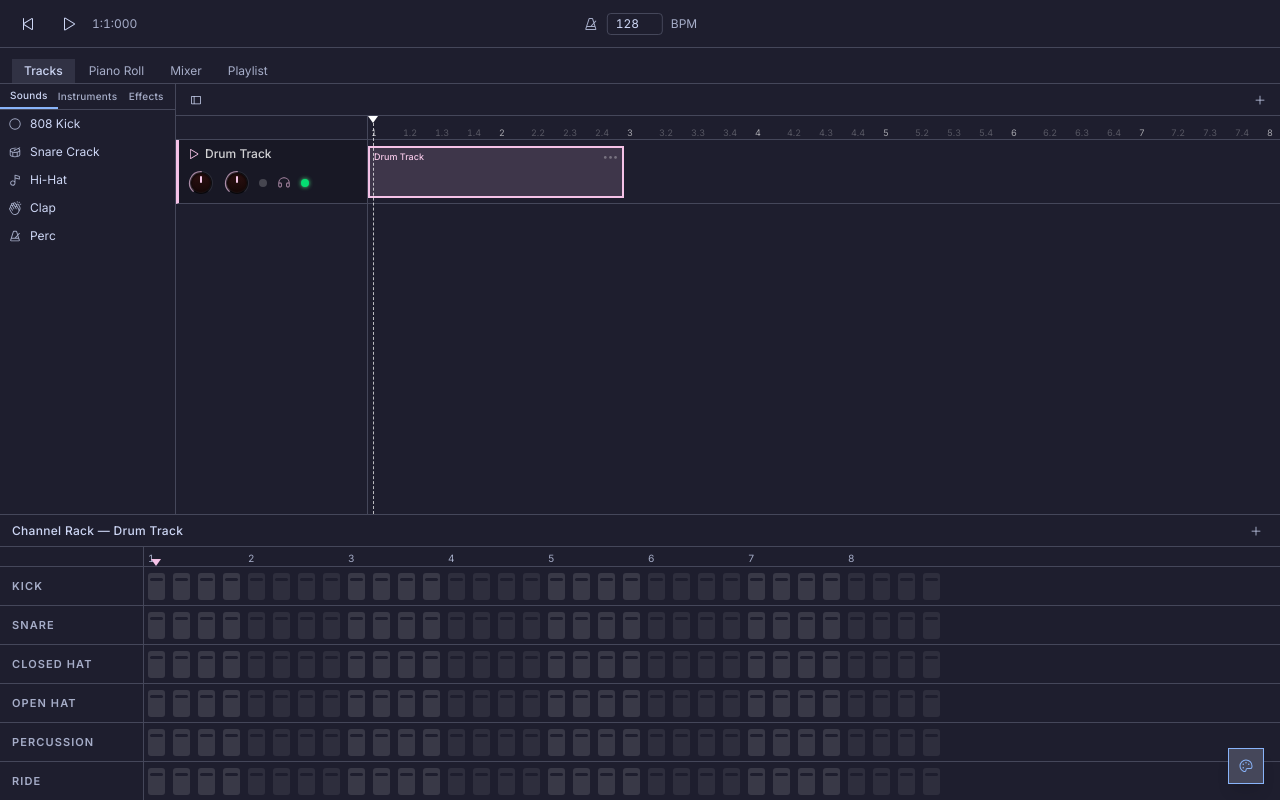
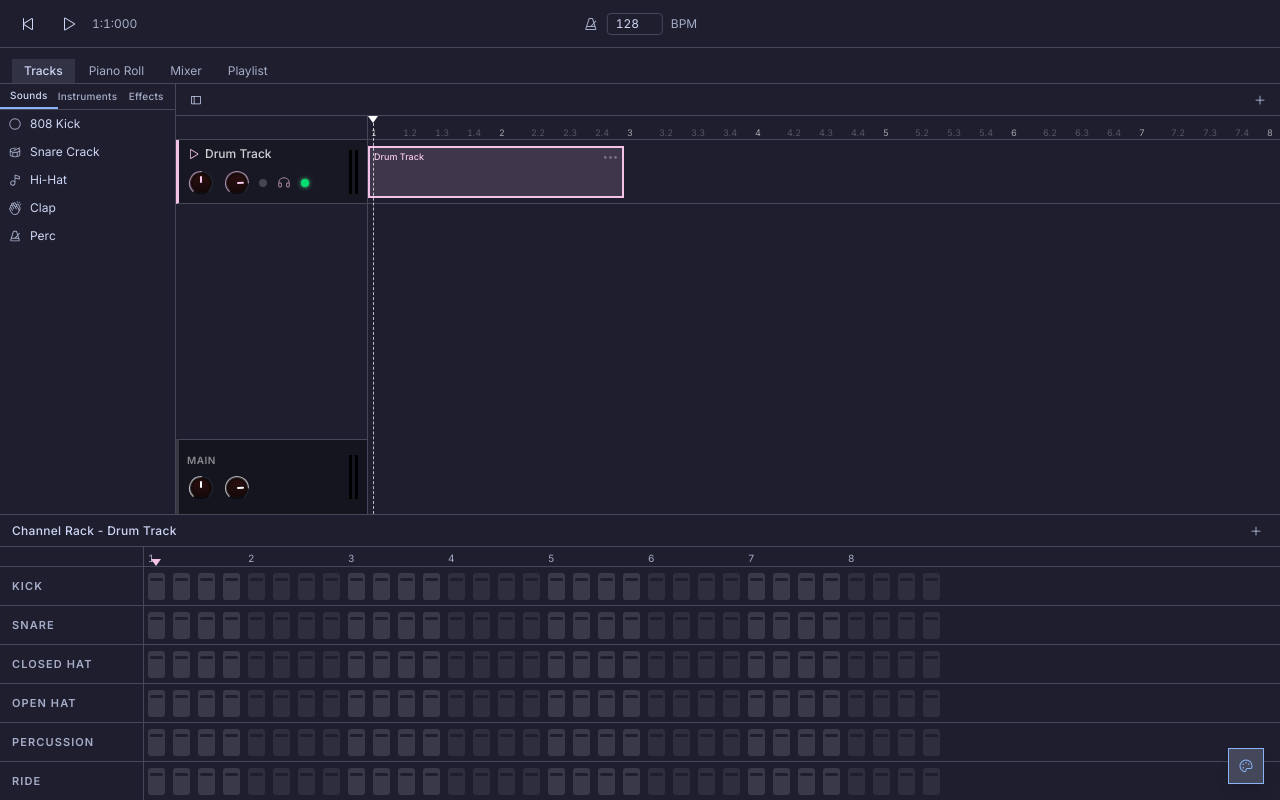
Before and after one commit to ahmoin/note-canvas, a Next.js app: page / in a window 1280 px wide. Built offline with nearby package versions, Linux system fonts and the light colour scheme.

Commit message:
feat: add volume and master/main

```diff
--- a/components/channel-rack.tsx
+++ b/components/channel-rack.tsx
@@ -163,7 +163,7 @@ export function ChannelRack() {
 		<div className="flex h-[286px] shrink-0 flex-col border-t bg-background">
 			<div className="flex h-8 shrink-0 items-center justify-between border-b px-3">
 				<span className="text-xs font-medium tracking-wide">
-					Channel Rack — {tracks[activeTrack]?.name ?? "No Track"}
+					Channel Rack - {tracks[activeTrack]?.name ?? "No Track"}
 				</span>
 				<Button variant="ghost" size="icon" className="size-6">
 					<PlusIcon className="size-3" />
--- a/components/piano-roll.tsx
+++ b/components/piano-roll.tsx
@@ -279,7 +279,7 @@ export function PianoRoll() {
 				style={{ borderColor: "rgba(255,255,255,0.08)" }}
 			>
 				<span className="text-xs font-medium" style={{ color: vars.text }}>
-					Piano Roll — {tracks[activeTrack]?.name ?? "No Track"}
+					Piano Roll - {tracks[activeTrack]?.name ?? "No Track"}
 				</span>
 			</div>
 
--- a/components/tracks-view.tsx
+++ b/components/tracks-view.tsx
@@ -11,7 +11,7 @@ import { ClipMenu } from "@/components/clip-menu";
 import { Button } from "@/components/ui/button";
 import { useFlavor } from "@/hooks/use-flavor";
 import { FLAVOR_VARS, TRACK_PALETTE } from "@/lib/catppuccin";
-import { getAudioCtx } from "@/lib/drums";
+import { getAudioCtx, getMasterAnalyser, getTrackAnalyser } from "@/lib/drums";
 import {
 	CHANNELS,
 	type Pattern,
@@ -216,6 +216,143 @@ function Knob({
 	);
 }
 
+const METER_GRAD =
+	"linear-gradient(to bottom, #22cc22, #ccee00, #ffaa00, #ff3300)";
+
+function VUMeter({
+	active,
+	height = 44,
+	volume = 100,
+	getAnalyser = getMasterAnalyser,
+}: {
+	active: boolean;
+	height?: number;
+	volume?: number;
+	getAnalyser?: () => AnalyserNode | null;
+}) {
+	const lFillRef = React.useRef<HTMLDivElement>(null);
+	const rFillRef = React.useRef<HTMLDivElement>(null);
+	const lPeakRef = React.useRef<HTMLDivElement>(null);
+	const rPeakRef = React.useRef<HTMLDivElement>(null);
+	const rafRef = React.useRef<number | null>(null);
+	const st = React.useRef({ l: 0, r: 0, lp: 0, rp: 0, la: 0, ra: 0 });
+	const volumeRef = React.useRef(volume);
+	volumeRef.current = volume;
+	const getAnalyserRef = React.useRef(getAnalyser);
+	getAnalyserRef.current = getAnalyser;
+
+	React.useEffect(() => {
+		const s = st.current;
+		if (!active) {
+			if (rafRef.current) cancelAnimationFrame(rafRef.current);
+			rafRef.current = null;
+			s.l = 0;
+			s.r = 0;
+			s.lp = 0;
+			s.rp = 0;
+			s.la = 0;
+			s.ra = 0;
+			if (lFillRef.current) lFillRef.current.style.height = "0%";
+			if (rFillRef.current) rFillRef.current.style.height = "0%";
+			if (lPeakRef.current) lPeakRef.current.style.top = "100%";
+			if (rPeakRef.current) rPeakRef.current.style.top = "100%";
+			return;
+		}
+		let data: Uint8Array<ArrayBuffer> | null = null;
+		const tick = () => {
+			const analyser = getAnalyserRef.current();
+			if (analyser) {
+				if (!data) data = new Uint8Array(analyser.fftSize);
+				analyser.getByteTimeDomainData(data);
+				let sum = 0;
+				for (let i = 0; i < data.length; i++) {
+					const v = (data[i] - 128) / 128;
+					sum += v * v;
+				}
+				const rms = Math.sqrt(sum / data.length);
+				const amp = Math.min(1, rms * 4 * (volumeRef.current / 100));
+				s.l = s.l * 0.5 + amp * (0.92 + Math.random() * 0.16) * 0.5;
+				s.r = s.r * 0.5 + amp * (0.92 + Math.random() * 0.16) * 0.5;
+				s.l = Math.min(1, s.l);
+				s.r = Math.min(1, s.r);
+			} else {
+				s.l *= 0.85;
+				s.r *= 0.85;
+			}
+			s.la++;
+			s.ra++;
+			if (s.l >= s.lp) {
+				s.lp = s.l;
+				s.la = 0;
+			}
+			if (s.r >= s.rp) {
+				s.rp = s.r;
+				s.ra = 0;
+			}
+			if (s.la > 22) s.lp = Math.max(0, s.lp - 0.013);
+			if (s.ra > 22) s.rp = Math.max(0, s.rp - 0.013);
+			if (lFillRef.current) lFillRef.current.style.height = `${s.l * 100}%`;
+			if (rFillRef.current) rFillRef.current.style.height = `${s.r * 100}%`;
+			if (lPeakRef.current) lPeakRef.current.style.top = `${(1 - s.lp) * 100}%`;
+			if (rPeakRef.current) rPeakRef.current.style.top = `${(1 - s.rp) * 100}%`;
+			rafRef.current = requestAnimationFrame(tick);
+		};
+		rafRef.current = requestAnimationFrame(tick);
+		return () => {
+			if (rafRef.current) {
+				cancelAnimationFrame(rafRef.current);
+				rafRef.current = null;
+			}
+		};
+	}, [active]);
+
+	return (
+		<div
+			className="flex flex-row items-center justify-center"
+			style={{ height }}
+		>
+			{(
+				[
+					[lFillRef, lPeakRef],
+					[rFillRef, rPeakRef],
+				] as [
+					React.RefObject<HTMLDivElement>,
+					React.RefObject<HTMLDivElement>,
+				][]
+			).map(([fillRef, peakRef], i) => (
+				<div
+					key={i}
+					className="h-full flex rotate-180 rounded-sm bg-black overflow-hidden"
+					style={{ marginLeft: 1.5, marginRight: 1.5 }}
+				>
+					<div className="h-full relative" style={{ width: 3 }}>
+						<div
+							ref={fillRef}
+							className="w-full overflow-hidden absolute left-0 top-0"
+							style={{ height: "0%", transition: "height 0.08s linear" }}
+						>
+							<div
+								className="w-full"
+								style={{ height, background: METER_GRAD }}
+							/>
+						</div>
+						<div
+							ref={peakRef}
+							className="absolute"
+							style={{
+								top: "100%",
+								height: 1,
+								width: "100%",
+								backgroundColor: "rgb(255,128,0)",
+							}}
+						/>
+					</div>
+				</div>
+			))}
+		</div>
+	);
+}
+
 function rulerBeats() {
 	const beats: { label: string; isMajor: boolean }[] = [];
 	for (let bar = 0; bar < TOTAL_BARS; bar++) {
@@ -248,12 +385,16 @@ export function TracksView({
 		soloTrack,
 		mutedTracks,
 		pianoNotes,
+		masterVolume,
+		masterPan,
 		setTrackVolume,
 		setTrackPan,
 		setSoloTrack,
 		toggleMuteTrack,
 		addTrack,
 		setActiveTrack,
+		setMasterVolume,
+		setMasterPan,
 	} = useDAWStore();
 	const flavor = useFlavor();
 	const vars = FLAVOR_VARS[flavor];
@@ -335,18 +476,22 @@ export function TracksView({
 			</div>
 
 			<div className="flex flex-1 overflow-hidden">
-				<div className="flex w-48 shrink-0 flex-col border-r">
+				<div className="relative flex w-48 shrink-0 flex-col border-r">
 					<div className="h-6 shrink-0 border-b" />
 					{tracks.map((track, ti) => {
 						const color = trackColors[ti];
 						return (
 							<div
 								key={ti}
-								className="flex h-16 shrink-0 flex-col justify-between border-b border-l-[3px] bg-black/20 px-2 py-1.5"
+								className="flex h-16 shrink-0 border-b border-l-[3px] bg-black/20"
 								style={{ borderLeftColor: color }}
 							>
+								<div className="flex flex-1 flex-col justify-between px-2 py-1.5">
 									<div className="flex items-center gap-1.5">
-									<PlayIcon className="size-3" style={{ fill: color, color }} />
+										<PlayIcon
+											className="size-3"
+											style={{ fill: color, color }}
+										/>
 										<span className="text-xs font-medium text-white/80">
 											{track.name}
 										</span>
@@ -398,8 +543,48 @@ export function TracksView({
 										/>
 									</div>
 								</div>
+								<div className="flex items-center py-1.5 pr-2">
+									<VUMeter
+										active={isPlaying}
+										height={44}
+										volume={trackVolumes[ti]}
+										getAnalyser={() => getTrackAnalyser(ti)}
+									/>
+								</div>
+							</div>
 						);
 					})}
+					<div
+						className="absolute bottom-0 left-0 right-0 flex shrink-0 border-t border-l-[3px] bg-black/30"
+						style={{ borderLeftColor: "rgba(255,255,255,0.15)" }}
+					>
+						<div className="flex flex-1 flex-col justify-start px-2 pt-1.5 pb-3">
+							<div className="mb-1">
+								<span className="text-[10px] font-semibold uppercase tracking-wider text-white/50">
+									Main
+								</span>
+							</div>
+							<div className="flex items-center gap-2">
+								<Knob
+									label="PAN"
+									value={masterPan}
+									min={-50}
+									max={50}
+									onChange={setMasterPan}
+									red="rgb(255,255,255)"
+								/>
+								<Knob
+									label="VOL"
+									value={masterVolume}
+									onChange={setMasterVolume}
+									red="rgb(255,255,255)"
+								/>
+							</div>
+						</div>
+						<div className="flex items-center py-1.5 pr-2">
+							<VUMeter active={isPlaying} height={44} volume={masterVolume} getAnalyser={getMasterAnalyser} />
+						</div>
+					</div>
 				</div>
 
 				<div
--- a/lib/drums.ts
+++ b/lib/drums.ts
@@ -1,9 +1,54 @@
 let ctx: AudioContext | null = null;
+let masterGain: GainNode | null = null;
+let masterAnalyser: AnalyserNode | null = null;
+const trackGains = new Map<number, GainNode>();
+const trackAnalysers = new Map<number, AnalyserNode>();
 
 export function getAudioCtx(): AudioContext {
 	if (!ctx) ctx = new AudioContext();
 	if (ctx.state === "suspended") ctx.resume();
 	return ctx;
+}
+
+function getMasterDest(): GainNode {
+	const ac = getAudioCtx();
+	if (!masterGain) {
+		masterGain = ac.createGain();
+		masterAnalyser = ac.createAnalyser();
+		masterAnalyser.fftSize = 1024;
+		masterAnalyser.smoothingTimeConstant = 0;
+		masterGain.connect(masterAnalyser);
+		masterAnalyser.connect(ac.destination);
+	}
+	return masterGain;
+}
+
+export function getMasterAnalyser(): AnalyserNode | null {
+	return masterAnalyser;
+}
+
+export function getTrackDest(ti: number): GainNode {
+	if (!trackGains.has(ti)) {
+		const ac = getAudioCtx();
+		const gain = ac.createGain();
+		const analyser = ac.createAnalyser();
+		analyser.fftSize = 1024;
+		analyser.smoothingTimeConstant = 0;
+		gain.connect(analyser);
+		analyser.connect(getMasterDest());
+		trackGains.set(ti, gain);
+		trackAnalysers.set(ti, analyser);
+	}
+	return trackGains.get(ti)!;
+}
+
+export function getTrackAnalyser(ti: number): AnalyserNode | null {
+	return trackAnalysers.get(ti) ?? null;
+}
+
+export function setTrackGainValue(ti: number, value: number) {
+	const gain = trackGains.get(ti);
+	if (gain) gain.gain.value = value;
 }
 
 function noise(ac: AudioContext, duration: number): AudioBufferSourceNode {
@@ -15,12 +60,12 @@ function noise(ac: AudioContext, duration: number): AudioBufferSourceNode {
 	return src;
 }
 
-export function playKick(time: number) {
+export function playKick(time: number, dest?: AudioNode) {
 	const ac = getAudioCtx();
 	const osc = ac.createOscillator();
 	const gain = ac.createGain();
 	osc.connect(gain);
-	gain.connect(ac.destination);
+	gain.connect(dest ?? getMasterDest());
 	osc.frequency.setValueAtTime(150, time);
 	osc.frequency.exponentialRampToValueAtTime(40, time + 0.3);
 	gain.gain.setValueAtTime(1, time);
@@ -29,8 +74,9 @@ export function playKick(time: number) {
 	osc.stop(time + 0.4);
 }
 
-export function playSnare(time: number) {
+export function playSnare(time: number, dest?: AudioNode) {
 	const ac = getAudioCtx();
+	const d = dest ?? getMasterDest();
 
 	const nSrc = noise(ac, 0.2);
 	const hp = ac.createBiquadFilter();
@@ -39,7 +85,7 @@ export function playSnare(time: number) {
 	const nGain = ac.createGain();
 	nSrc.connect(hp);
 	hp.connect(nGain);
-	nGain.connect(ac.destination);
+	nGain.connect(d);
 	nGain.gain.setValueAtTime(0.8, time);
 	nGain.gain.exponentialRampToValueAtTime(0.001, time + 0.2);
 	nSrc.start(time);
@@ -49,14 +95,14 @@ export function playSnare(time: number) {
 	const oGain = ac.createGain();
 	osc.frequency.value = 180;
 	osc.connect(oGain);
-	oGain.connect(ac.destination);
+	oGain.connect(d);
 	oGain.gain.setValueAtTime(0.5, time);
 	oGain.gain.exponentialRampToValueAtTime(0.001, time + 0.1);
 	osc.start(time);
 	osc.stop(time + 0.1);
 }
 
-export function playClosedHihat(time: number) {
+export function playClosedHihat(time: number, dest?: AudioNode) {
 	const ac = getAudioCtx();
 	const src = noise(ac, 0.05);
 	const hp = ac.createBiquadFilter();
@@ -65,14 +111,14 @@ export function playClosedHihat(time: number) {
 	const gain = ac.createGain();
 	src.connect(hp);
 	hp.connect(gain);
-	gain.connect(ac.destination);
+	gain.connect(dest ?? getMasterDest());
 	gain.gain.setValueAtTime(0.5, time);
 	gain.gain.exponentialRampToValueAtTime(0.001, time + 0.05);
 	src.start(time);
 	src.stop(time + 0.05);
 }
 
-export function playOpenHihat(time: number) {
+export function playOpenHihat(time: number, dest?: AudioNode) {
 	const ac = getAudioCtx();
 	const src = noise(ac, 0.4);
 	const hp = ac.createBiquadFilter();
@@ -81,14 +127,14 @@ export function playOpenHihat(time: number) {
 	const gain = ac.createGain();
 	src.connect(hp);
 	hp.connect(gain);
-	gain.connect(ac.destination);
+	gain.connect(dest ?? getMasterDest());
 	gain.gain.setValueAtTime(0.4, time);
 	gain.gain.exponentialRampToValueAtTime(0.001, time + 0.4);
 	src.start(time);
 	src.stop(time + 0.4);
 }
 
-export function playPercussion(time: number) {
+export function playPercussion(time: number, dest?: AudioNode) {
 	const ac = getAudioCtx();
 	const osc = ac.createOscillator();
 	const gain = ac.createGain();
@@ -96,14 +142,14 @@ export function playPercussion(time: number) {
 	osc.frequency.setValueAtTime(300, time);
 	osc.frequency.exponentialRampToValueAtTime(100, time + 0.15);
 	osc.connect(gain);
-	gain.connect(ac.destination);
+	gain.connect(dest ?? getMasterDest());
 	gain.gain.setValueAtTime(0.7, time);
 	gain.gain.exponentialRampToValueAtTime(0.001, time + 0.15);
 	osc.start(time);
 	osc.stop(time + 0.15);
 }
 
-export function playRide(time: number) {
+export function playRide(time: number, dest?: AudioNode) {
 	const ac = getAudioCtx();
 	const src = noise(ac, 0.6);
 	const bp = ac.createBiquadFilter();
@@ -113,7 +159,7 @@ export function playRide(time: number) {
 	const gain = ac.createGain();
 	src.connect(bp);
 	bp.connect(gain);
-	gain.connect(ac.destination);
+	gain.connect(dest ?? getMasterDest());
 	gain.gain.setValueAtTime(0.3, time);
 	gain.gain.exponentialRampToValueAtTime(0.001, time + 0.6);
 	src.start(time);
@@ -130,7 +176,7 @@ export function rowToFreq(row: number): number {
 	return 440 * 2 ** ((midi - 69) / 12);
 }
 
-export function playPianoNote(row: number, time: number, duration = 0.3) {
+export function playPianoNote(row: number, time: number, duration = 0.3, dest?: AudioNode) {
 	const ac = getAudioCtx();
 	const freq = rowToFreq(row);
 
@@ -139,14 +185,14 @@ export function playPianoNote(row: number, time: number, duration = 0.3) {
 	osc.type = "triangle";
 	osc.frequency.value = freq;
 	osc.connect(gain);
-	gain.connect(ac.destination);
+	gain.connect(dest ?? getMasterDest());
 	gain.gain.setValueAtTime(0.4, time);
 	gain.gain.exponentialRampToValueAtTime(0.001, time + duration);
 	osc.start(time);
 	osc.stop(time + duration);
 }
 
-export const DRUM_PLAYERS: Record<string, (time: number) => void> = {
+export const DRUM_PLAYERS: Record<string, (time: number, dest?: AudioNode) => void> = {
 	Kick: playKick,
 	Snare: playSnare,
 	"Closed Hat": playClosedHihat,
--- a/lib/store.ts
+++ b/lib/store.ts
@@ -59,6 +59,10 @@ interface DAWState {
 	addTrack: (name: string, type: string, subtype?: TrackSubtype) => void;
 	pianoNotes: Record<number, Record<string, boolean>>;
 	togglePianoNote: (trackIndex: number, row: number, sub: number) => void;
+	masterVolume: number;
+	masterPan: number;
+	setMasterVolume: (vol: number) => void;
+	setMasterPan: (pan: number) => void;
 }
 
 export const useDAWStore = create<DAWState>((set) => ({
@@ -70,11 +74,13 @@ export const useDAWStore = create<DAWState>((set) => ({
 	activeTrack: 0,
 	playStartAudioTime: null,
 	tracks: DEFAULT_TRACKS,
-	trackVolumes: Array(DEFAULT_TRACKS.length).fill(50),
+	trackVolumes: Array(DEFAULT_TRACKS.length).fill(82.5),
 	trackPans: Array(DEFAULT_TRACKS.length).fill(0),
 	soloTrack: null,
 	mutedTracks: Array(DEFAULT_TRACKS.length).fill(false),
 	pianoNotes: {},
+	masterVolume: 82.5,
+	masterPan: 0,
 	setActiveView: (view) => set({ activeView: view }),
 	togglePlay: () => set((s) => ({ isPlaying: !s.isPlaying })),
 	setBpm: (bpm) => set({ bpm }),
@@ -131,11 +137,13 @@ export const useDAWStore = create<DAWState>((set) => ({
 			else track[key] = true;
 			return { pianoNotes: { ...s.pianoNotes, [trackIndex]: track } };
 		}),
+	setMasterVolume: (vol) => set({ masterVolume: vol }),
+	setMasterPan: (pan) => set({ masterPan: pan }),
 	addTrack: (name, type, subtype = "sound") =>
 		set((s) => ({
 			tracks: [...s.tracks, { name, type, subtype }],
 			patterns: [...s.patterns, emptyPattern()],
-			trackVolumes: [...s.trackVolumes, 50],
+			trackVolumes: [...s.trackVolumes, 82.5],
 			trackPans: [...s.trackPans, 0],
 			mutedTracks: [...s.mutedTracks, false],
 		})),
```
Also changed, not shown: hooks/use-playback.ts (+27 -8 lines). Lines whose indentation alone changed are shown as unchanged.
